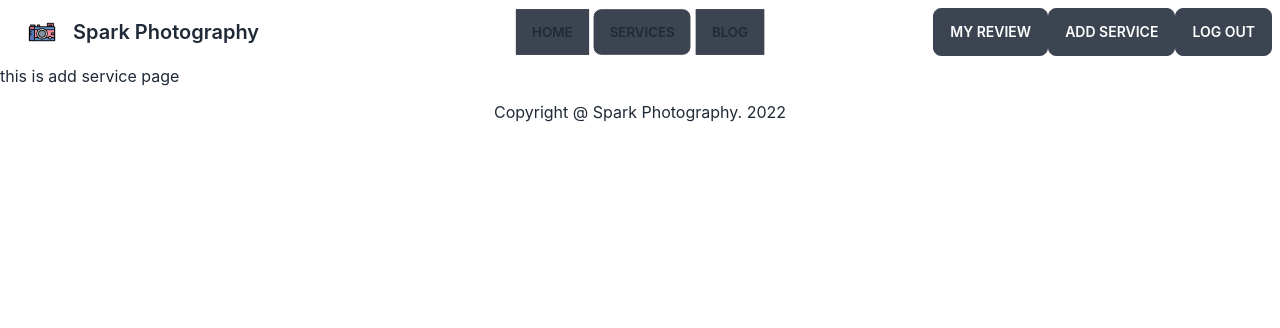
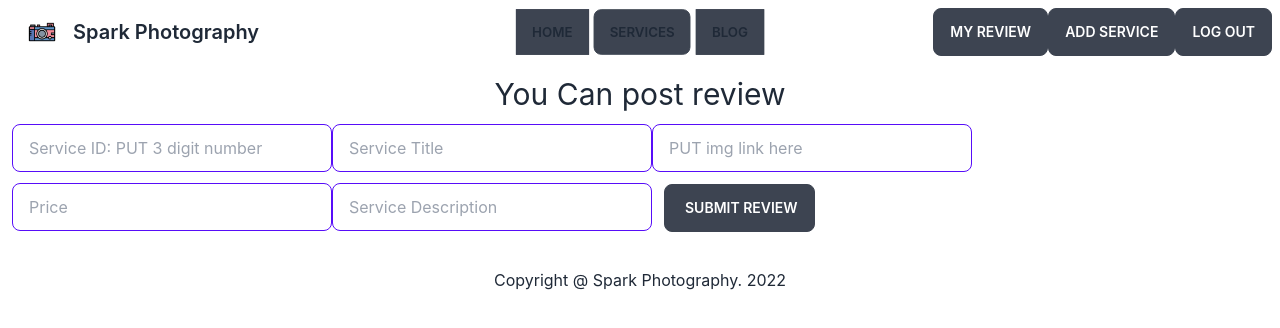
Before and after one commit to ahmadullahchowdhury/SparkPhotography-mern-client, a React (Create React App) app: page /addservice in a window 1280 px wide. Shown: the top 328 px of the page. Built offline with nearby package versions, Linux system fonts and the light colour scheme; no server answers; sample sign-in values are in the browser's storage.

Commit message:
add service feature addeded

```diff
--- a/src/Components/AddService/AddService.js
+++ b/src/Components/AddService/AddService.js
@@ -1,13 +1,87 @@
-import React from 'react';
-import useTitle from '../Hooks/hooks';
+import React from "react";
+import useTitle from "../Hooks/hooks";
+import { toast, ToastContainer } from 'react-toastify';
+import 'react-toastify/dist/ReactToastify.css';
 
 const AddService = () => {
-    useTitle('Add Service')
-    return (
-        <div>
-            <h1>this is add service page</h1>
-        </div>
-    );
+  const handleAddService = (event) => {
+    event.preventDefault();
+    const form = event.target;
+    const serviceId = form.serviceId.value;
+    const serviceTitle = form.serviceTitle.value;
+    const serviceImg = form.serviceImg.value;
+    const serviceDescription = form.serviceDescription.value;
+    const servicePrice = form.servicePrice.value;
+
+    const newService = {
+        service_id:serviceId,
+        title:serviceTitle,
+        img:serviceImg,
+        price:servicePrice,
+        description:serviceDescription
+    }
+    console.log(newService)
+
+    fetch("https://b6a11-service-review-server-side-kowcher99.vercel.app/services", {
+        method: "POST",
+        headers: {
+          "content-type": "application/json",
+        },
+        body: JSON.stringify(newService),
+      })
+        .then((res) => res.json())
+        .then((data) => {
+          console.log(data);
+          form.reset()
+          toast.success("Service Added Successfully", { autoClose: 1000 });
+        })
+        .catch((err) => console.error(err));
+
+  };
+  useTitle("Add Service");
+  return (
+    <>
+      <h1 className="text-center text-3xl m-3">You Can post review</h1>
+      <div className="flex  justify-center m-3">
+        <form className="mx-auto" onSubmit={handleAddService}>
+          <input
+            type="text"
+            name="serviceId"
+            placeholder="Service ID: PUT 3 digit number"
+            className="input input-bordered input-primary w-full max-w-xs"
+          />
+          <input
+            type="text"
+            name="serviceTitle"
+            placeholder="Service Title"
+            className="input input-bordered input-primary w-full max-w-xs"
+          />
+          <input
+            type="text"
+            name="serviceImg"
+            placeholder="PUT img link here"
+            className="input input-bordered input-primary w-full max-w-xs"
+          />
+          <input
+            type="text"
+            name="servicePrice"
+            placeholder="Price"
+            className="input input-bordered input-primary w-full max-w-xs"
+          />
+          <input
+            type="text"
+            name="serviceDescription"
+            placeholder="Service Description"
+            className="input input-bordered input-primary w-full max-w-xs"
+          />
+
+          <input className="btn m-3 pl-5" type="submit" value="Submit Review" />
+        </form>
+
+        <ToastContainer autoClose={1000}  />
+      </div>
+    </>
+  );
 };
 
 export default AddService;
--- a/src/Components/ServiceDetails.js/ServiceDetails.js
+++ b/src/Components/ServiceDetails.js/ServiceDetails.js
@@ -85,6 +85,13 @@ const ServiceDetails = () => {
       <h1 className="m-4 font-3xl font-bold text-center">
         Here is Reviews of: {service.title}
       </h1>
+      {
+        reviews.length === 0 ?       <h1 className="m-4 font-2xl font-bold text-center">
+        NO Review
+      </h1> :      <h1 className="m-4 font-2xl font-bold text-center">
+        All Review
+      </h1>
+      }
 
       {reviews.map((review) => (
         <>
```
